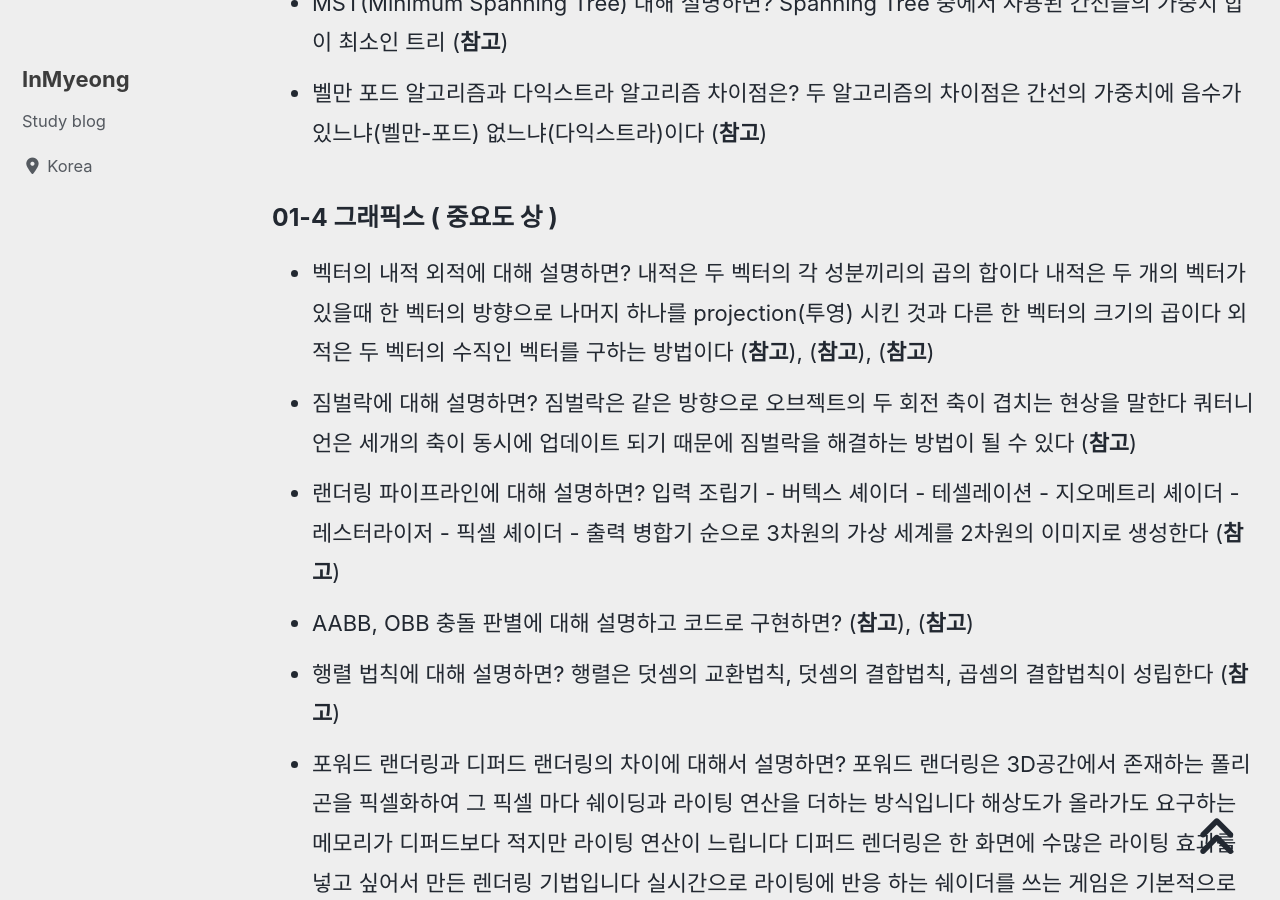
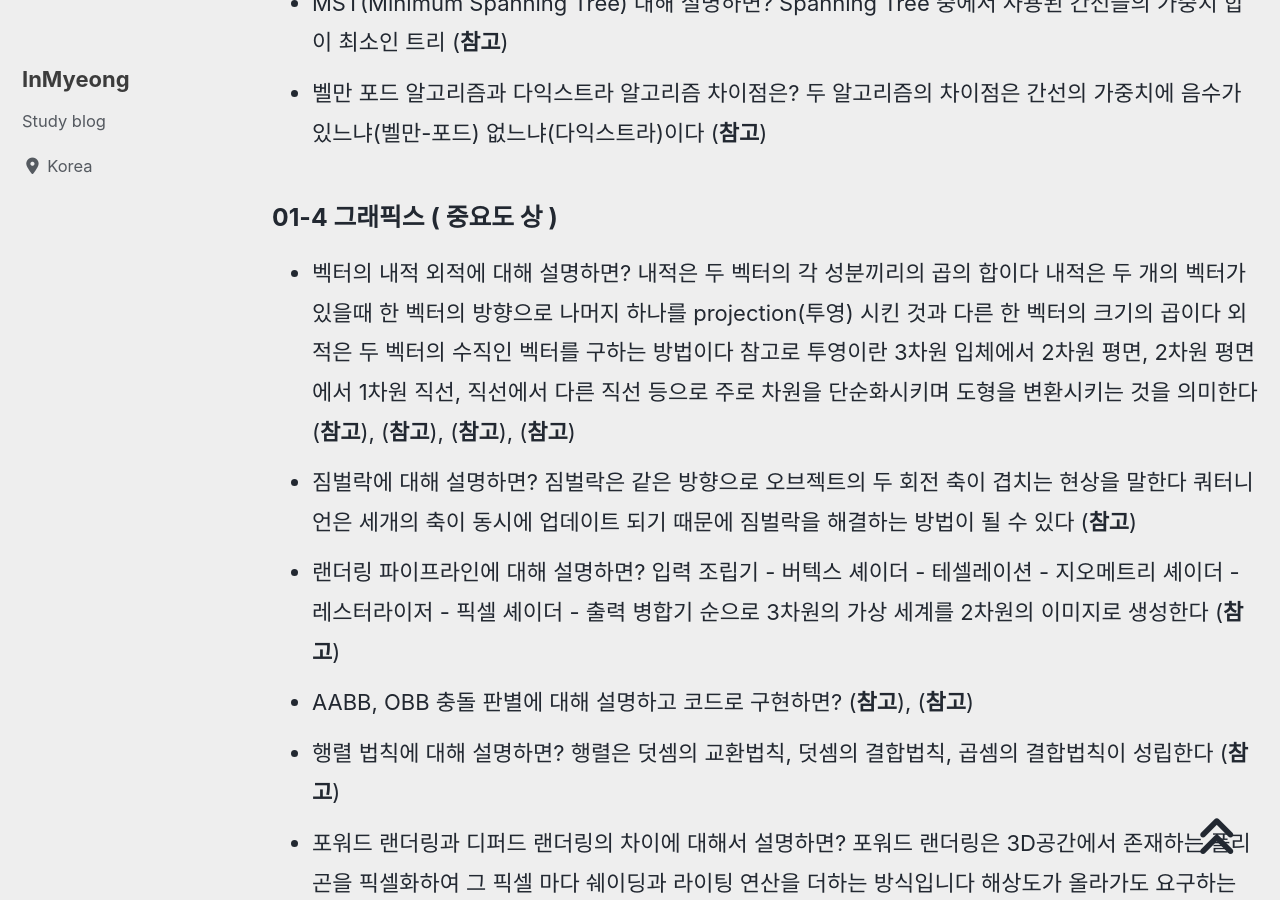
Before and after one commit to devMyeong/devMyeong.github.io, a Jekyll site: the page built from _posts/cs/2022-09-05-블로그-면접준비.md, in a window 1280 px wide and 900 px high, scrolled down 16939 px. Built offline with Jekyll 4.4.1, drawn with Linux system fonts in a browser that asks for light colours; cached includes are drawn as plain includes; nearby versions of some CDN libraries; some web fonts are replaced; comment, search, counter and statistics services are not loaded.

Commit message:
Chore : CS지식 투영 개념 추가

```diff
--- a/_posts/cs/2022-09-05-블로그-면접준비.md
+++ b/_posts/cs/2022-09-05-블로그-면접준비.md
@@ -164,7 +164,7 @@ last_modified_at: 2022-10-30
 - 벨만 포드 알고리즘과 다익스트라 알고리즘 차이점은? 두 알고리즘의 차이점은 간선의 가중치에 음수가 있느냐(벨만-포드) 없느냐(다익스트라)이다 ([**참고**](https://shyeon.tistory.com/2))
 
 ### 01-4 그래픽스 ( 중요도 상 )
-- 벡터의 내적 외적에 대해 설명하면? 내적은 두 벡터의 각 성분끼리의 곱의 합이다 내적은 두 개의 벡터가 있을때 한 벡터의 방향으로 나머지 하나를 projection(투영) 시킨 것과 다른 한 벡터의 크기의 곱이다 외적은 두 벡터의 수직인 벡터를 구하는 방법이다 ([**참고**](http://www.findmean.com/%EC%88%98%ED%95%99/%EB%B2%A1%ED%84%B0/%EB%B2%A1%ED%84%B0%EC%9D%98-%EB%82%B4%EC%A0%81/)), ([**참고**](https://www.youtube.com/watch?v=sOAgJmsHKLE)), ([**참고**](https://math-development-geometry.tistory.com/45))
+- 벡터의 내적 외적에 대해 설명하면? 내적은 두 벡터의 각 성분끼리의 곱의 합이다 내적은 두 개의 벡터가 있을때 한 벡터의 방향으로 나머지 하나를 projection(투영) 시킨 것과 다른 한 벡터의 크기의 곱이다 외적은 두 벡터의 수직인 벡터를 구하는 방법이다 참고로 투영이란 3차원 입체에서 2차원 평면, 2차원 평면에서 1차원 직선, 직선에서 다른 직선 등으로 주로 차원을 단순화시키며 도형을 변환시키는 것을 의미한다 ([**참고**](http://www.findmean.com/%EC%88%98%ED%95%99/%EB%B2%A1%ED%84%B0/%EB%B2%A1%ED%84%B0%EC%9D%98-%EB%82%B4%EC%A0%81/)), ([**참고**](https://www.youtube.com/watch?v=sOAgJmsHKLE)), ([**참고**](https://math-development-geometry.tistory.com/45)), ([**참고**](http://www.ktword.co.kr/test/view/view.php?m_temp1=4795))
 - 짐벌락에 대해 설명하면? 짐벌락은 같은 방향으로 오브젝트의 두 회전 축이 겹치는 현상을 말한다 쿼터니언은 세개의 축이 동시에 업데이트 되기 때문에 짐벌락을 해결하는 방법이 될 수 있다 ([**참고**](https://chonjay.tistory.com/entry/%EC%98%A4%EC%9D%BC%EB%9F%AC%EA%B0%81-gimbal-lock-%EB%AC%B8%EC%A0%9C%EC%BF%BC%ED%84%B0%EB%8B%88%EC%96%B8%EC%9C%BC%EB%A1%9C-%ED%95%B4%EA%B2%B0-%EA%B0%80%EB%8A%A5))
 - 랜더링 파이프라인에 대해 설명하면? 입력 조립기 - 버텍스 셰이더 - 테셀레이션 - 지오메트리 셰이더 - 레스터라이저 - 픽셀 셰이더 - 출력 병합기 순으로 3차원의 가상 세계를 2차원의 이미지로 생성한다 ([**참고**](https://doobudubu.tistory.com/m/243))
 - AABB, OBB 충돌 판별에 대해 설명하고 코드로 구현하면? ([**참고**](https://kareus.tistory.com/m/15)), ([**참고**](https://justicehui.github.io/other-algorithm/2018/06/23/OBB/))
```
